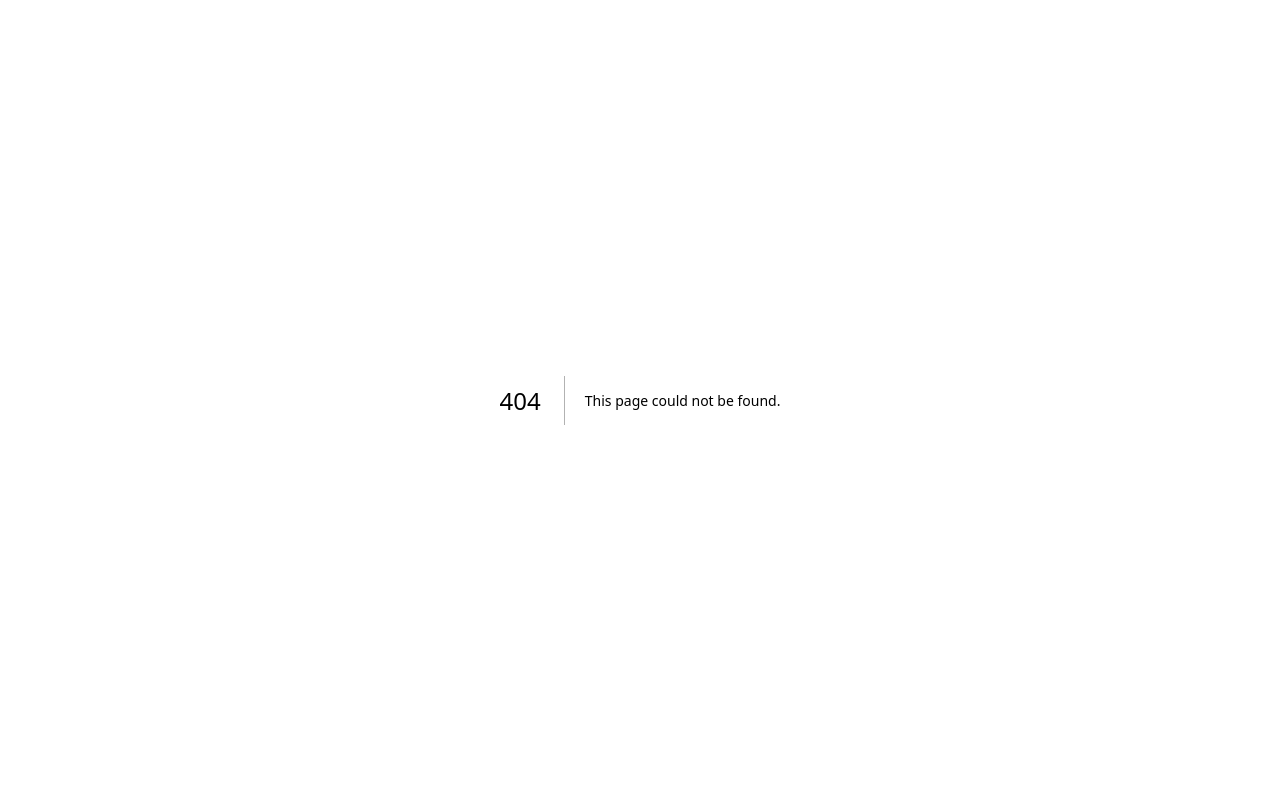
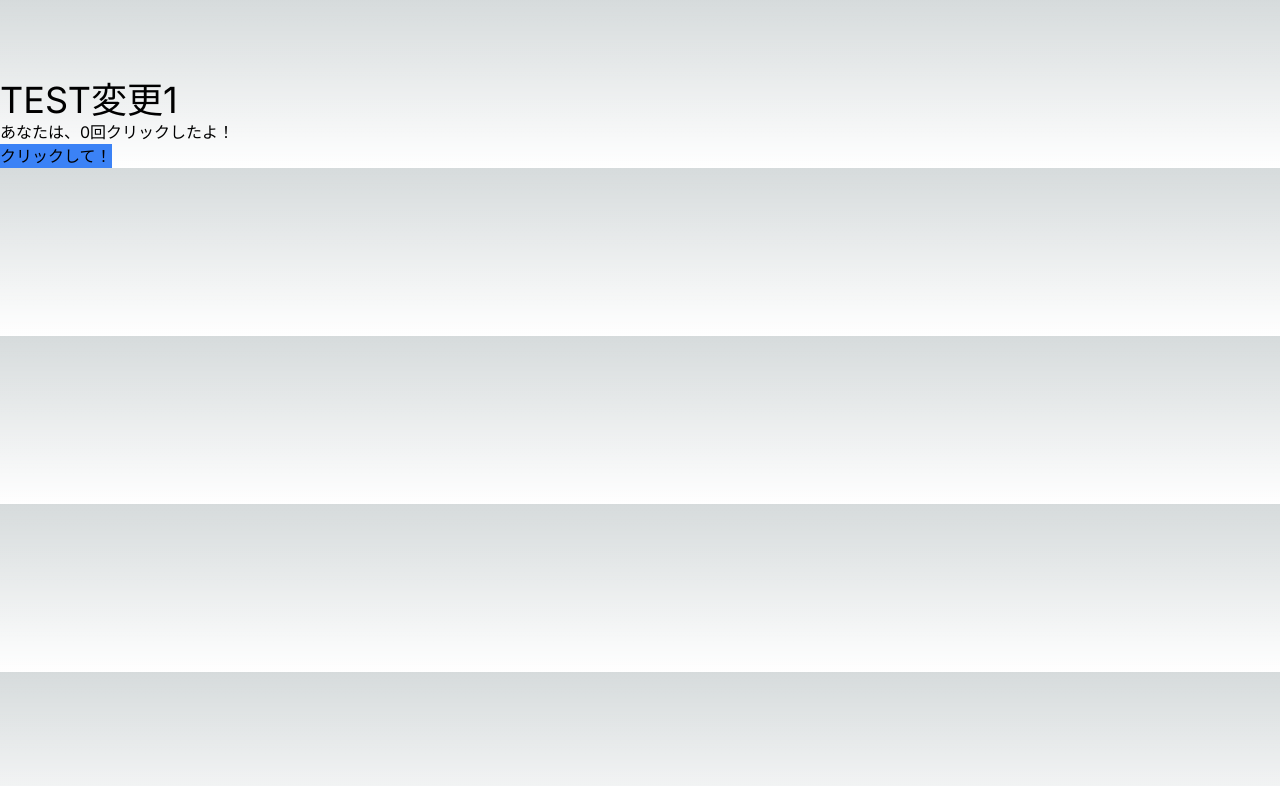
Before and after one commit to yusei53/nextjs_tuto, a Next.js app: page /1 in a window 1280 px wide. Before the commit this address had no page. Shown: the top 786 px of the page. Built offline with nearby package versions, Linux system fonts and the light colour scheme.

Commit message:
SSRの理解

```diff
--- /dev/null
+++ b/app/[id]/page.tsx
@@ -0,0 +1,12 @@
+import { Counter } from "@/components/counter";
+
+export default function Home({ params }) {
+    const { id } = params;
+    console.log(id)
+  return (
+    <>
+          <div className="mt-20 text-4xl">TEST変更{id}</div>
+      <Counter></Counter>
+    </>
+  );
+}
```
